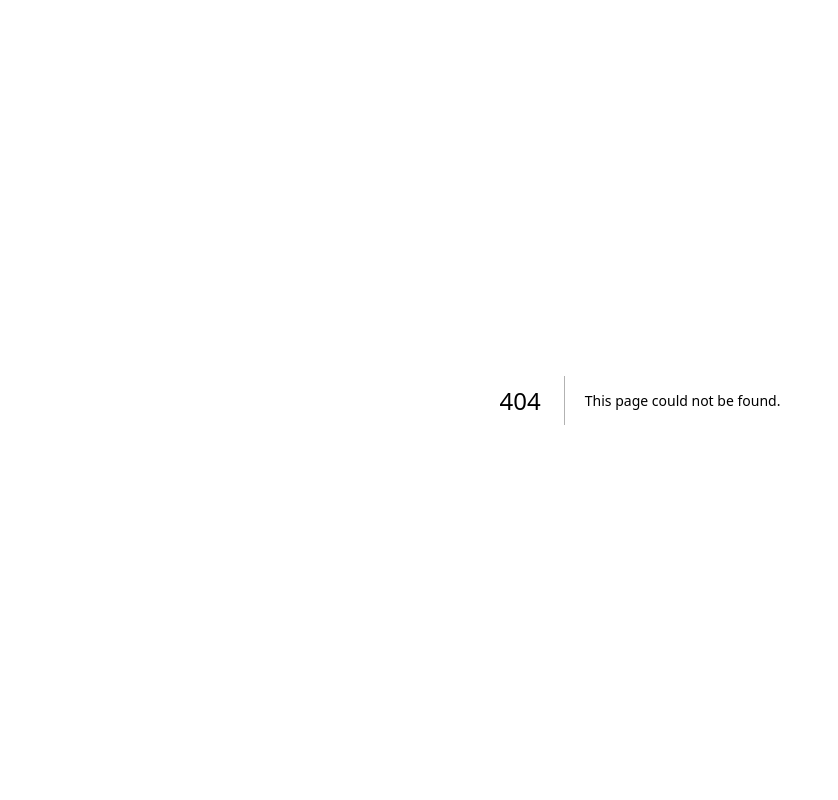
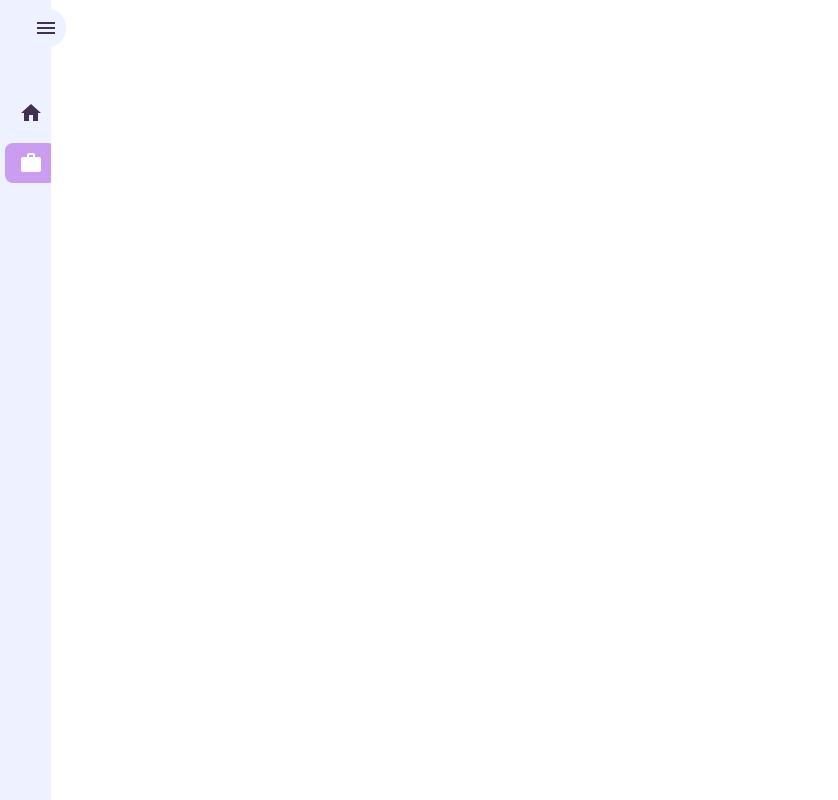
Before and after one commit to AshithaPGowda/portfolio, a Next.js app: page /myworks in a window 1280 px wide. Before the commit this address had no page. Shown: the whole page, without its empty margins (0-838 px from the left). Built offline with nearby package versions, Linux system fonts and the light colour scheme.

Commit message:
add a routr for work, and added sidebar

```diff
--- /dev/null
+++ b/src/app/myworks/layout.js
@@ -0,0 +1,15 @@
+
+export const metadata = {
+  title: "APG - My Work",
+  description: "Example projects",
+};
+
+export default function RootLayout({ children }) {
+  return (
+    <html lang="en">
+      <body>
+        {children}
+      </body>
+    </html>
+  );
+}
--- /dev/null
+++ b/src/app/myworks/page.js
@@ -0,0 +1,26 @@
+"use client"
+import MinimalistSidebar from "../components/sidebar";
+import React, { useState } from 'react';
+
+export default function Home() {
+    const [activeSection, setActiveSection] = useState('Work');
+    const [sidebarOpen, setSidebarOpen] = useState(false);
+
+
+    const toggleSidebar = () => setSidebarOpen(prev => !prev);
+
+    const handleSectionChange = (section) => {
+      setActiveSection(section);
+      if (!sidebarOpen) setSidebarOpen(true); // Ensure sidebar opens on section click
+    };
+  return (
+<div>
+<MinimalistSidebar
+        activeSection={activeSection}
+        setActiveSection={handleSectionChange}
+        sidebarOpen={sidebarOpen}
+        toggleSidebar={toggleSidebar}
+      />
+</div>
+  );
+}
```
